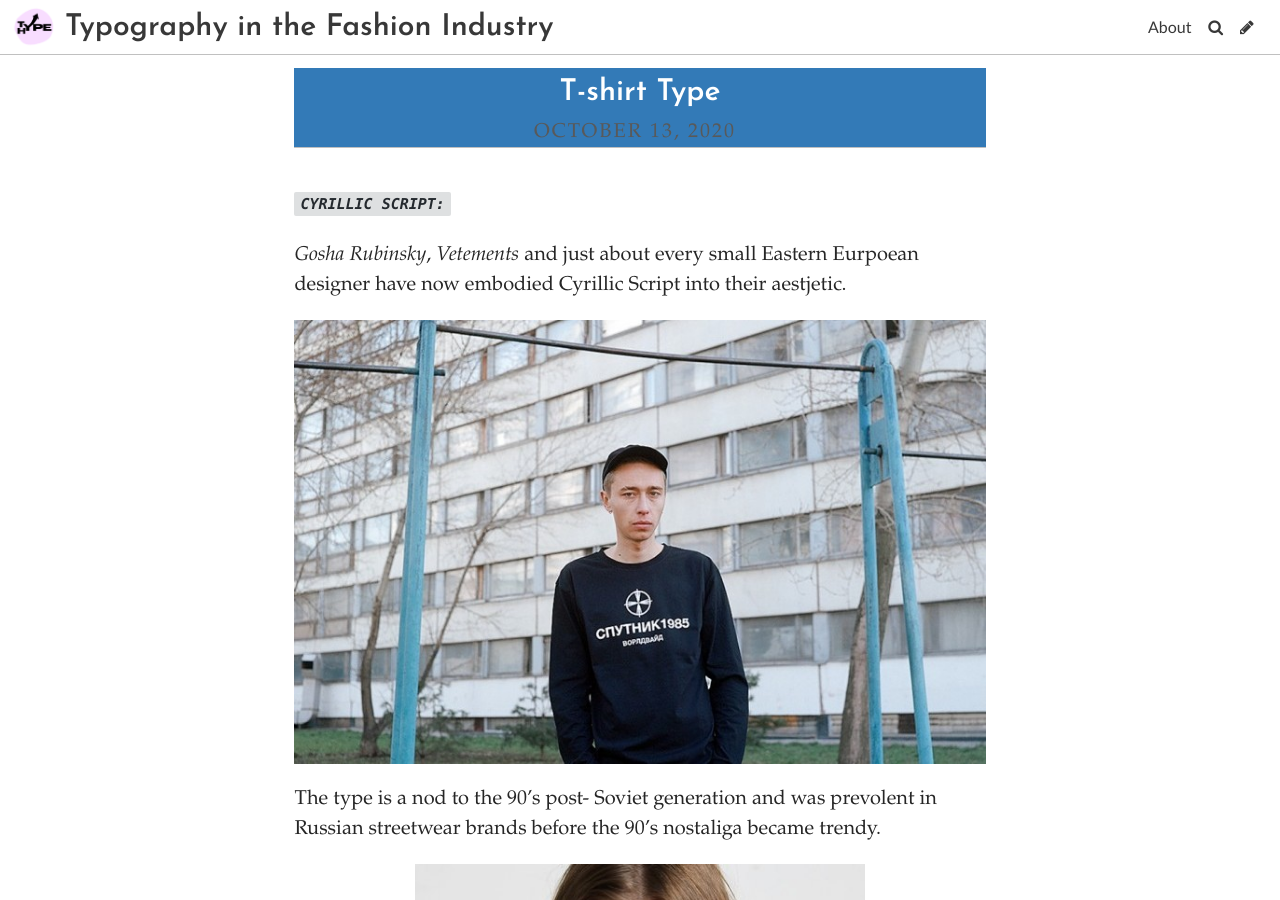
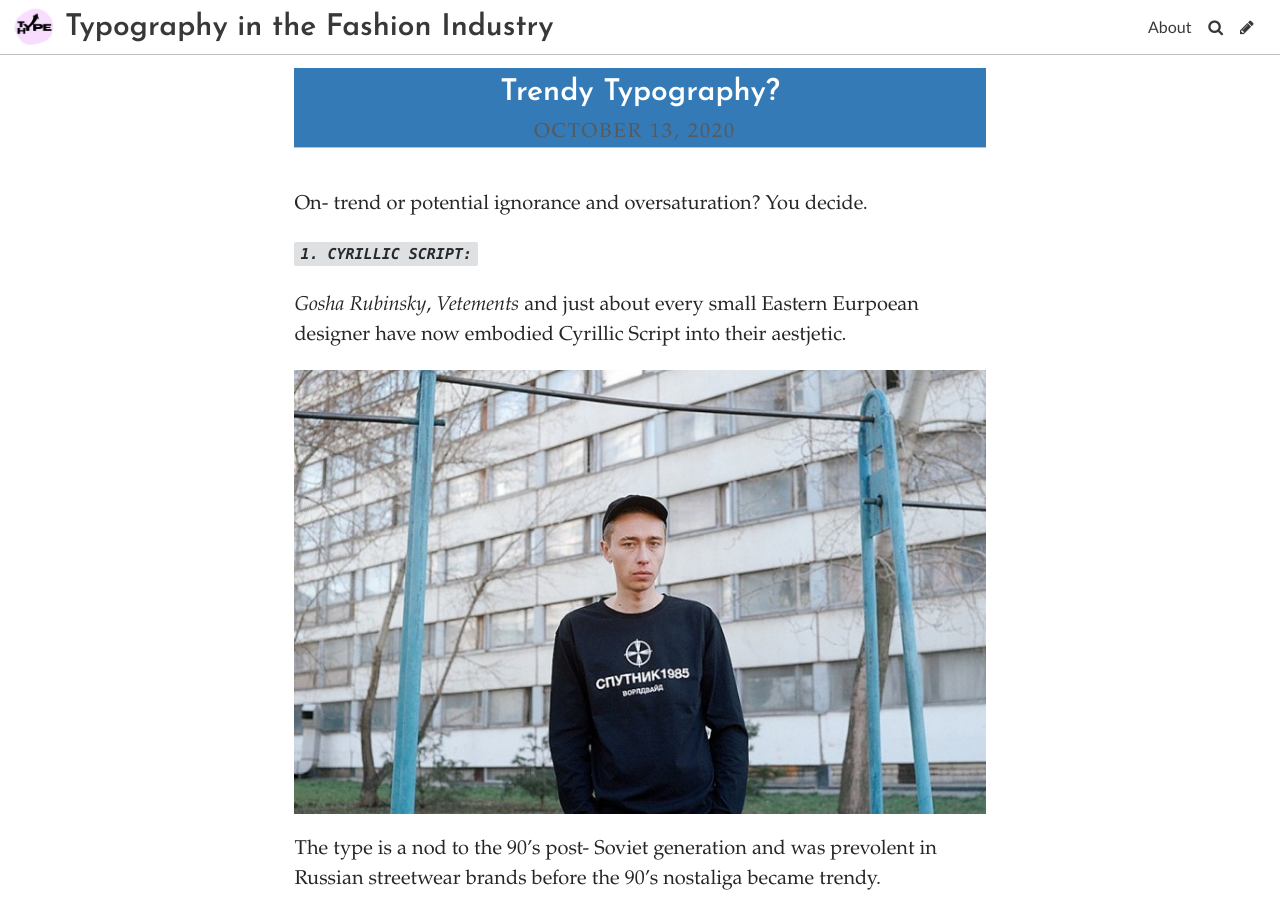
Before and after one commit to betherskine/typography-and-design, a Jekyll site: the page built from _posts/2020-10-13-t-shirt-type.md, in a window 1280 px wide and 900 px high. Built offline with Jekyll 4.4.1, drawn with Linux system fonts in a browser that asks for light colours; some web fonts are replaced; some of the changed text lies outside the part shown.

Commit message:
Update Post “2020-10-13-t-shirt-type”

```diff
--- a/_posts/2020-10-13-t-shirt-type.md
+++ b/_posts/2020-10-13-t-shirt-type.md
@@ -1,14 +1,16 @@
 ---
 layout: post
-title: T-shirt Type
+title: Trendy Typography?
 date: 2020-10-13T11:17:59.834Z
 comments: true
 tags:
   - Art
 ---
+On- trend or potential ignorance and oversaturation? You decide.
 
 
-***`CYRILLIC SCRIPT:`***
+
+***`1. CYRILLIC SCRIPT:`***
 
 *Gosha Rubinsky*, *Vetements* and just about every small Eastern Eurpoean designer have now embodied Cyrillic Script into their aestjetic.
 
@@ -18,17 +20,13 @@
 
 ![](../uploads/cyllic-2.jpg)
 
-
-
-***`SIGNATURES:`***
+***`2. SIGNATURES:`***
 
 Playful and scribbles and signatures can be seen on designers from *Alexander McQueen*, to *Yohji Yamamoto*.
 
 ![](../uploads/yohji-yamamoto-white-drawing-printed-two-tone-cotton-shirt-product-5-531358714-normal.jpg)
 
-
-
-***`OLD-ENGLISH FONT`***
+***`3. OLD-ENGLISH FONT`***
 
 Palm Angels, Vetements, and Kanye West have taken to using gothic style letters to reference rap music and further enhance clothing collections.
 
```
